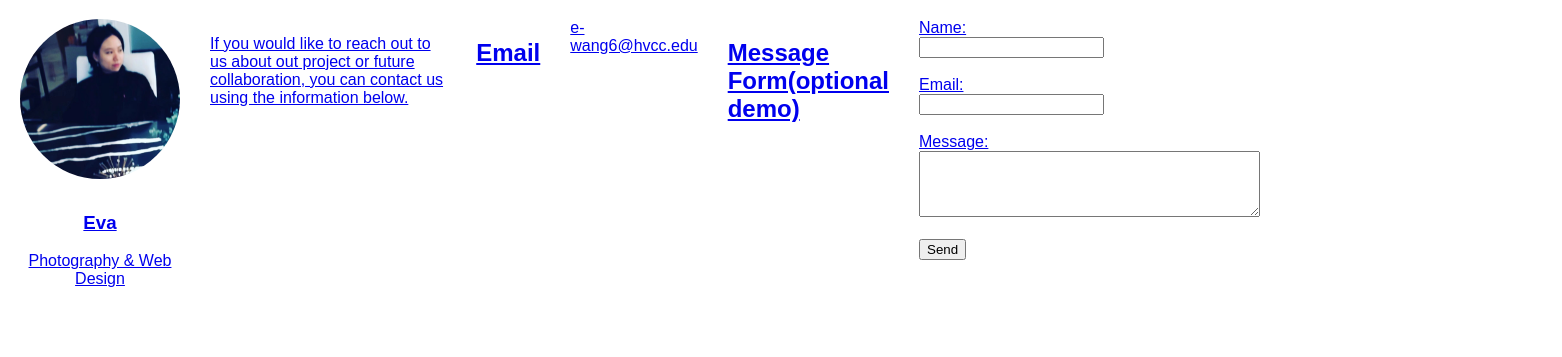
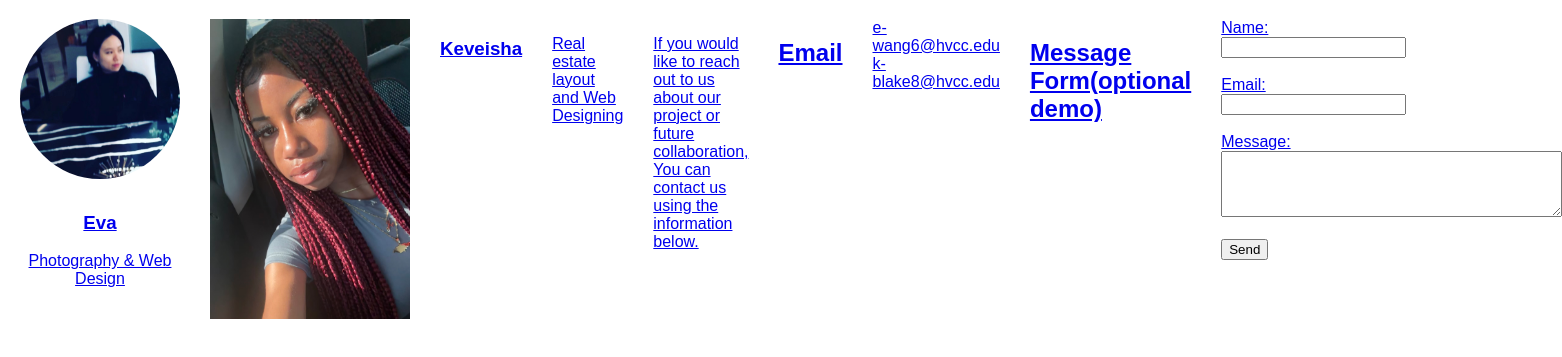
Before and after one commit to ewang6-0/K-E-Enterprise, a plain HTML site: page contact.html in a window 1280 px wide. Shown: the part 99-456 px from the top of the page, 1562 px wide, since content can reach past the window. Drawn offline with Linux system fonts and the light colour scheme.

Commit message:
Update contact.html

```diff
--- a/contact.html
+++ b/contact.html
@@ -20,14 +20,19 @@
         <h3>Eva</h3>
         <p>Photography & Web Design</p>
       </div>
+      <img src="Kev.jpeg" alt="Girl with red braids" width="200" height="300">
+      <h3>Keveisha</h3>
+      <p>Real estate layout and Web Designing</p>
+
 
 
     <p>
-      If you would like to reach out to us about out project or future collaboration,
-      you can contact us using the information below.
+      If you would like to reach out to us about our project or future collaboration,
+      You can contact us using the information below.
     </p>
     <h2>Email</h2>
     e-wang6@hvcc.edu
+    k-blake8@hvcc.edu
 
   </body>
   <h2>Message Form(optional demo)</h2>
```
